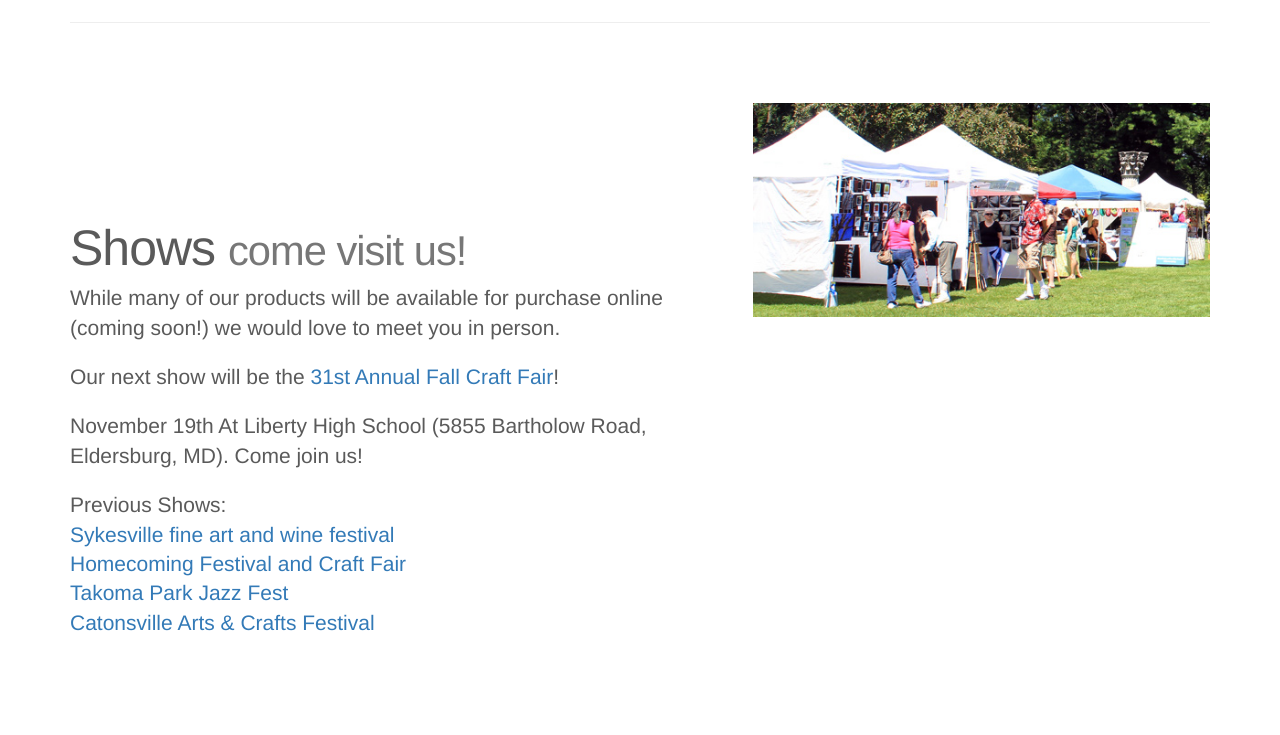
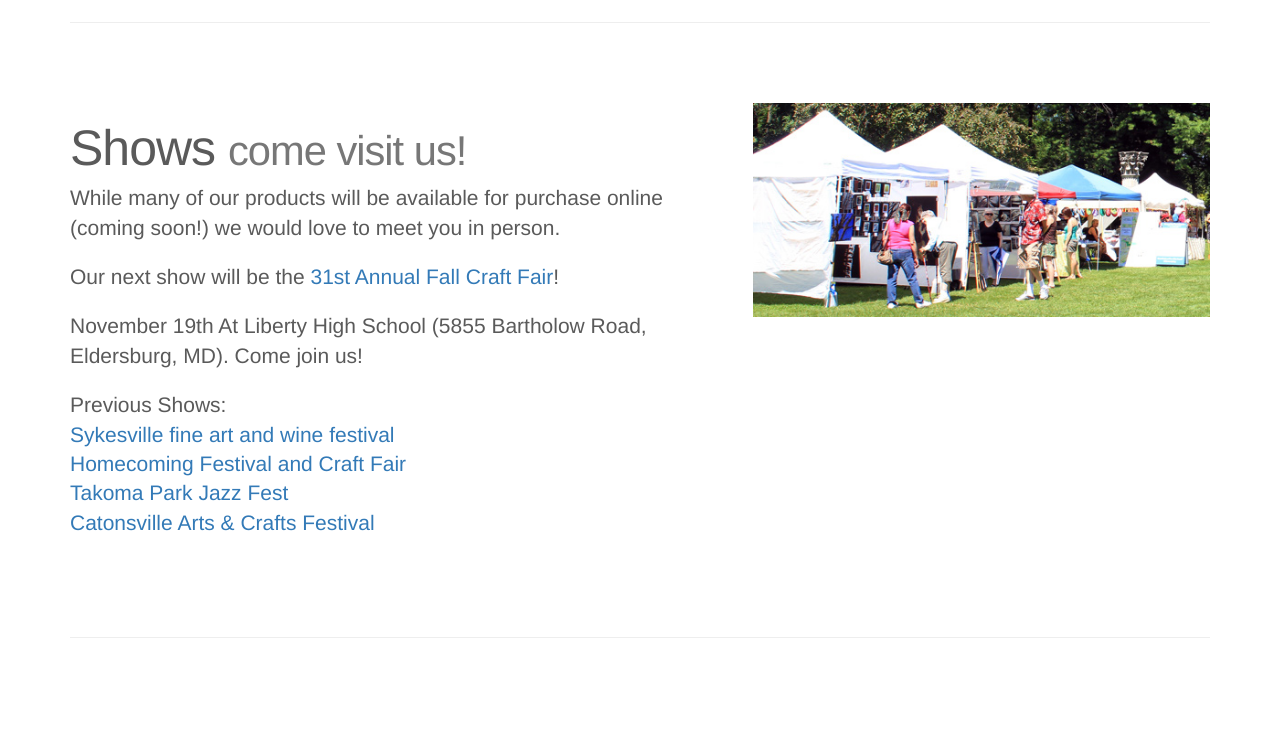
Before and after one commit to seafrost/seafrost.github.io, a plain HTML site: page index.html in a window 1280 px wide. Shown: the part 780-1515 px from the top of the page. Drawn offline with nearby package versions, Linux system fonts and the light colour scheme.

Commit message:
Removed giant headers from sub categories

```diff
--- a/carousel.css
+++ b/carousel.css
@@ -120,9 +120,3 @@ body {
     font-size: 50px;
   }
 }
-
-@media (min-width: 992px) {
-  .featurette-heading {
-    margin-top: 120px;
-  }
-}
```
